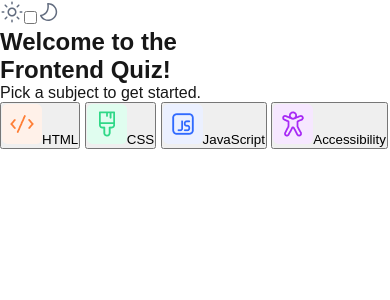
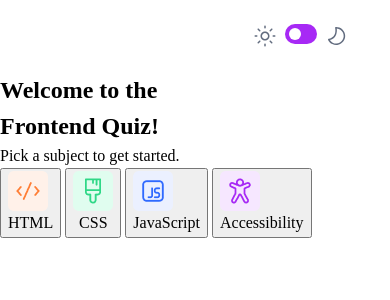
Before and after one commit to gokhanunlugh/nextquiz, a Next.js app: page / in a window 390 px wide. Shown: the top 300 px of the page. Built offline with nearby package versions, Linux system fonts and the light colour scheme.

Commit message:
css reset ve mobil header yapıldı

```diff
--- a/app/globals.css
+++ b/app/globals.css
@@ -1,42 +1,97 @@
-:root {
-  --background: #ffffff;
-  --foreground: #171717;
+*, *::before, *::after {
+  box-sizing: border-box;
 }
 
-@media (prefers-color-scheme: dark) {
-  :root {
-    --background: #0a0a0a;
-    --foreground: #ededed;
-  }
-}
-
-html,
-body {
-  max-width: 100vw;
-  overflow-x: hidden;
+* {
+  margin: 0;
 }
 
 body {
-  color: var(--foreground);
-  background: var(--background);
-  font-family: Arial, Helvetica, sans-serif;
+  line-height: 1.5;
   -webkit-font-smoothing: antialiased;
-  -moz-osx-font-smoothing: grayscale;
 }
 
-* {
-  box-sizing: border-box;
-  padding: 0;
-  margin: 0;
+img, picture, video, canvas, svg {
+  display: block;
+  max-width: 100%;
 }
 
-a {
-  color: inherit;
-  text-decoration: none;
+input, button, textarea, select {
+  font: inherit;
 }
 
-@media (prefers-color-scheme: dark) {
-  html {
-    color-scheme: dark;
-  }
+p, h1, h2, h3, h4, h5, h6 {
+  overflow-wrap: break-word;
 }
+
+#root, #__next {
+  isolation: isolate;
+}
+
+header {
+  display: flex;
+  justify-content: space-between;
+  padding: 24px 26px;
+}
+
+.container {
+  width: 375px;
+}
+
+.themeSwitch{
+  display: flex;
+  gap: 8px;
+}
+
+.switch {
+  position: relative;
+  display: inline-block;
+  width: 32px;
+  height: 20px;
+}
+
+.switch input {
+  opacity: 0;
+  width: 0;
+  height: 0;
+}
+
+.slider {
+  position: absolute;
+  cursor: pointer;
+  top: 0;
+  left: 0;
+  right: 0;
+  bottom: 0;
+  background-color: #A729F5;
+  -webkit-transition: .4s;
+  transition: .4s;
+  border-radius: 34px;
+}
+
+.slider:before {
+  position: absolute;
+  content: "";
+  height: 12px;
+  width: 12px;
+  left: 4px;
+  bottom: 4px;
+  background-color: white;
+  -webkit-transition: .4s;
+  transition: .4s;
+  border-radius: 50%;
+}
+
+input:checked + .slider {
+  background-color: #A729F5;
+}
+
+input:focus + .slider {
+  box-shadow: 0 0 1px #A729F5;
+}
+
+input:checked + .slider:before {
+  -webkit-transform: translateX(12px);
+  -ms-transform: translateX(12px);
+  transform: translateX(12px);
+}
--- a/app/page.jsx
+++ b/app/page.jsx
@@ -49,7 +49,7 @@ function DarkMode() {
   }, [theme])
 
   return (
-    <div className="headerInside">
+    <div className="themeSwitch">
       <img src="/img/lightM.svg" alt="" />
 
       <label className="switch">
```
Also changed, not shown: app/page.module.css (deleted, +0 -165 lines).
